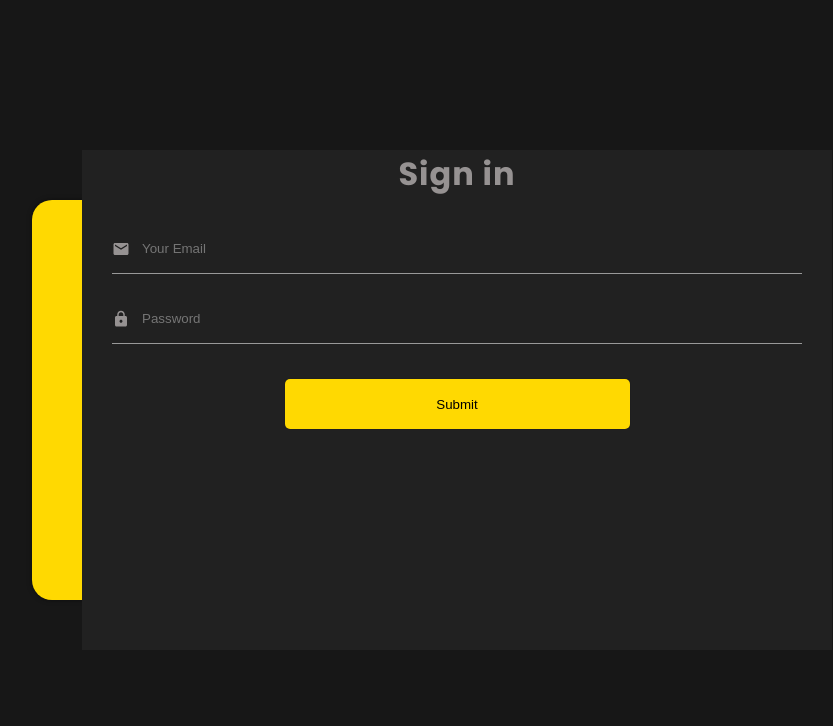
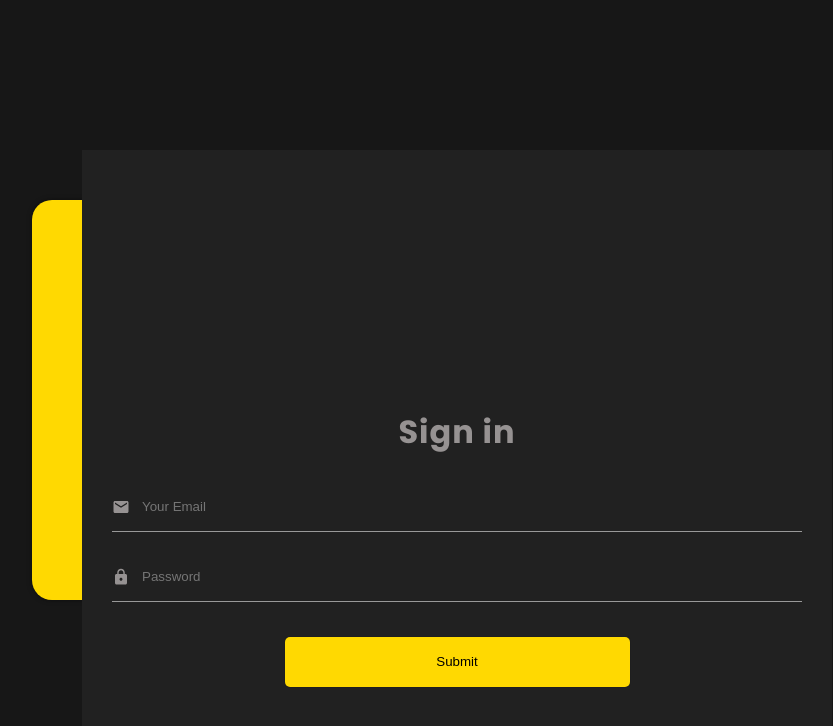
Before and after one commit to Domino95/WorkoutNotebook-Frontend, a React (Create React App) app: page /authorization in a window 1280 px wide. Shown: the top 726 px of the page, without its empty margins (233-1066 px from the left). Built offline with nearby package versions, Linux system fonts and the light colour scheme.

Commit message:
update css

```diff
--- a/src/animations/login.js
+++ b/src/animations/login.js
@@ -1,11 +1,11 @@
 import gsap from "gsap"
 
 export const toSignUpAnimation = () => {
-    const item = document.querySelectorAll(".login_container")
+    const item = document.querySelectorAll(".authorization_background")
     gsap.fromTo(item, { x: 0, autoAlpha: 1 }, { x: 330, autoAlpha: 1, duration: 0, ease: "none" })
 }
 
 export const toLogInAnimation = () => {
-    const item = document.querySelectorAll(".login_container")
+    const item = document.querySelectorAll(".authorization_background")
     gsap.fromTo(item, { x: 330, autoAlpha: 1 }, { x: 0, autoAlpha: 1, duration: 0, ease: "none" })
 }
--- a/src/pages/authorization/authorization.js
+++ b/src/pages/authorization/authorization.js
@@ -16,6 +16,7 @@ const Authorization = (props) => {
     }
     return (
         <>
+
             <div className="login_container_under" >
                 <div className="login_option_select">
                     <p>{words.HaveAccount}</p>
@@ -25,11 +26,13 @@ const Authorization = (props) => {
                     <p>{words.DontHaveAccount}</p>
                     <button onClick={() => handleSetForm()} >{words.SignUp}</button>
                 </div>
-                <div className="login_container" >
-                    <div className={loginView ? "login_title_login" : "login_title"}>
-                        <h2 >{loginView ? words.SignIn : words.SignUp}</h2>
+                <div className="authorization_background">
+                    <div className="login_container" >
+                        <div className={loginView ? "login_title_login" : "login_title"}>
+                            <h2 >{loginView ? words.SignIn : words.SignUp}</h2>
+                        </div>
+                        <AuthComponent setuserId={props.setuserId} handleSetForm={handleSetForm} loginView={loginView} />
                     </div>
-                    <AuthComponent setuserId={props.setuserId} handleSetForm={handleSetForm} loginView={loginView} />
                 </div>
             </div>
         </>
--- a/src/styles/accountPageStyle.css
+++ b/src/styles/accountPageStyle.css
@@ -219,7 +219,7 @@ border-radius: 50%;
 display: flex;
 justify-content: center;
 align-items: center;
-margin-top: 20px;
+margin-top: 0p;
 border:  2px solid #ffd901;
 background-color: #ffd901;
 position: relative;
--- a/src/styles/app.css
+++ b/src/styles/app.css
@@ -53,14 +53,3 @@
     --input_focus: black;
     --hover: #e8e8e8;
   }
-  @media screen and (min-width: 320px) and (max-width: 767px) and (orientation: landscape) {
-    html {
-      transform: rotate(-90deg);
-      transform-origin: left top;
-      width: 100vh;
-      overflow-x: hidden;
-      position: absolute;
-      top: 100%;
-      left: 0;
-    }
-  }
--- a/src/styles/login.css
+++ b/src/styles/login.css
@@ -187,21 +187,6 @@ display: flex;
 justify-content: center;
 align-items: center;
 }
-.login_container{
-position: absolute;
-margin-top: 0;
-z-index: -1;
-left: 50px;
-top: -50px;
-width: 320px;
-height:500px;
-background: var(--main-header-background-color);
-border-radius: 20px;
-padding-top:20px;
-transition: 0.5s;
-box-shadow: rgba(0, 0, 0, 0.5) 0px 0px 10px 0px;
-border: none;
-}
 .input_container button{
 background-color: var(--button-form-color);
 width: 50%;
@@ -261,8 +246,21 @@ transition: 300ms ease ;
 border-bottom: 3px solid #ffd901;
 }
 .authorization_background{
+position: absolute;
+margin-top: 0;
+z-index: -1;
+left: 50px;
+top: -50px;
+width: 320px;
+height:500px;
+background: var(--main-header-background-color);
+border-radius: 20px;
+padding-top:0px;
+transition: 0.5s;
+box-shadow: rgba(0, 0, 0, 0.5) 0px 0px 10px 0px;
+border: none;
 display: flex;
-width: 100%;
-height: 100%;
+flex-direction: row;
+align-items: center;
 }
 }
```
